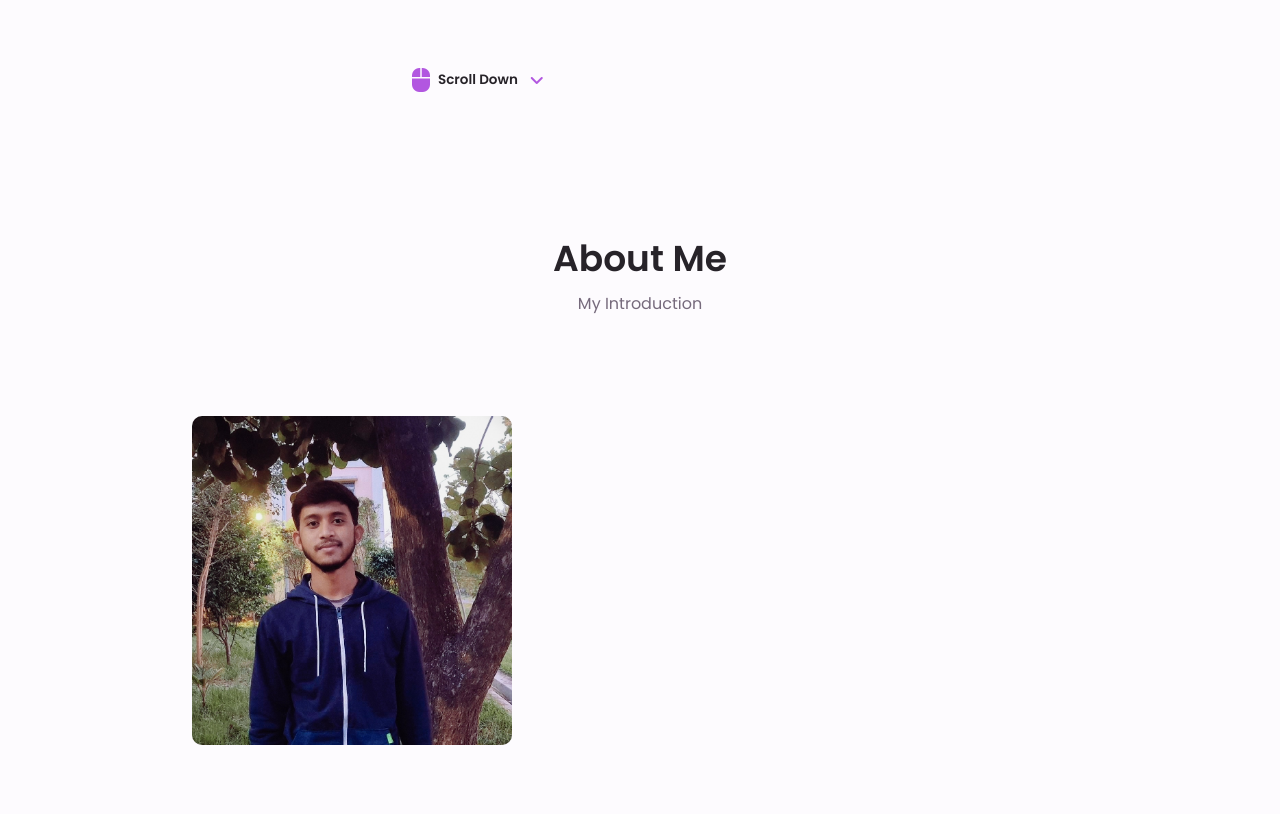
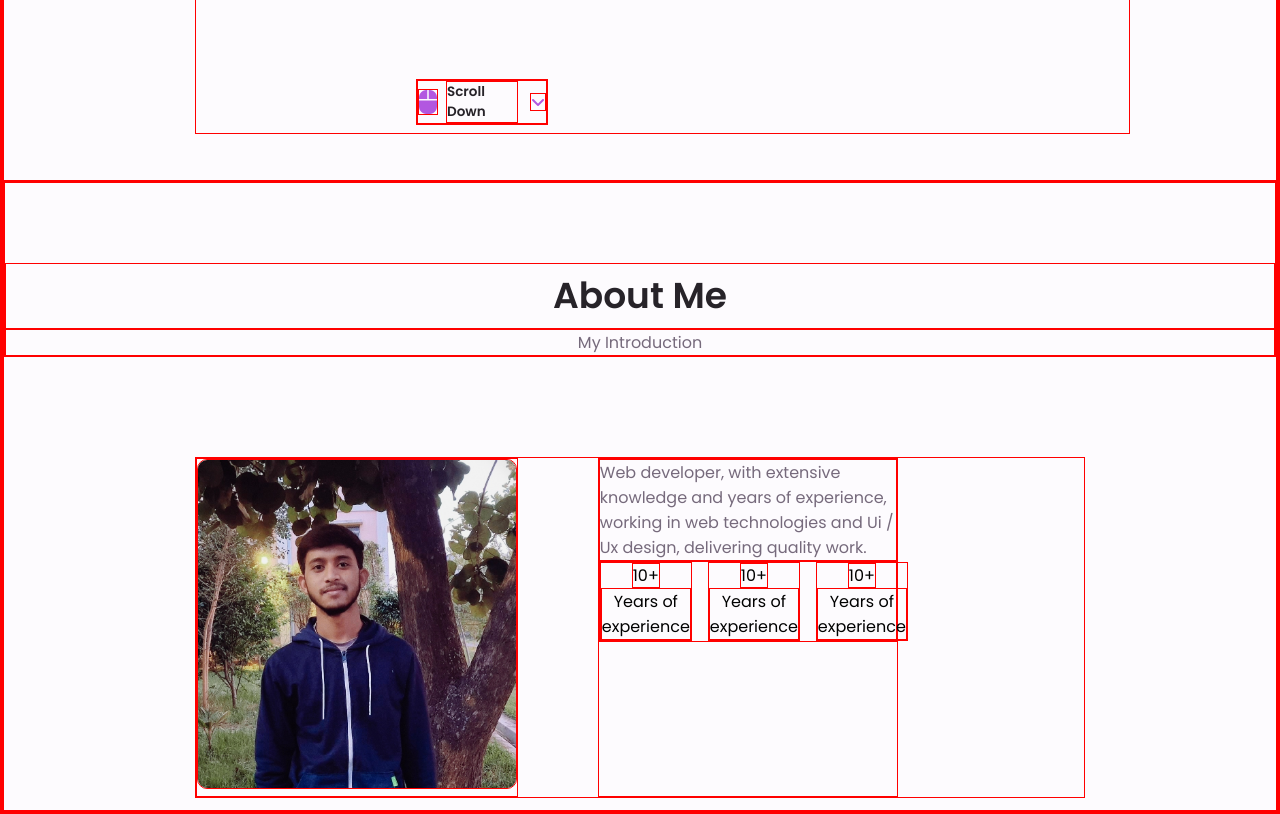
Before and after one commit to koushik-chowdhury/Web-Project, a plain HTML site: page portfolio/index.html in a window 1280 px wide. Shown: the part 580-1394 px from the top of the page. Before the commit the page ends 1345 px from the top, so only its background shows below. Drawn offline with Linux system fonts and the light colour scheme.

Commit message:
modify css

```diff
--- a/portfolio/index.html
+++ b/portfolio/index.html
@@ -99,10 +99,28 @@
         </div>
         <div class="about-details">
           <div class="photo">
-            <img src="image/koushik image.jpg" alt="koushik">
+            <img src="image/koushik image.jpg" alt="koushik" />
           </div>
           <div class="info">
-
+            <p>
+              Web developer, with extensive knowledge and years of experience,
+              working in web technologies and Ui / Ux design, delivering quality
+              work.
+            </p>
+            <div class="meta-info">
+              <div class="meta-span">
+                <spna class="info-num">10+</spna>
+                <span class="info-des">Years of experience</span>
+              </div>
+              <div class="meta-span">
+                <spna class="info-num">10+</spna>
+                <span class="info-des">Years of experience</span>
+              </div>
+              <div class="meta-span">
+                <spna class="info-num">10+</spna>
+                <span class="info-des">Years of experience</span>
+              </div>
+            </div>
           </div>
         </div>
       </section>
--- a/portfolio/style.css
+++ b/portfolio/style.css
@@ -2,7 +2,7 @@
   margin: 0;
   padding: 0;
   box-sizing: border-box;
-  /* border: 1px solid red; */
+  border: 1px solid red;
   font-family: "Poppins", sans-serif;
 }
 
@@ -241,8 +241,24 @@ button:hover {
 }
 .about-details{
   margin: 1% 15%;
+  display: flex;
+  gap: 5rem;
+  text-align: j9*tify;
 }
 .photo img{
   width: 320px;
   border-radius: 10px;
 }
+.info{
+  max-width: 300px;
+}
+.meta-info{
+  display: flex;
+  flex-direction: row;
+  gap: 1rem;
+text-align: center;
+}
+.meta-span span{
+  display: flex;
+  flex-direction: column;
+}
```
